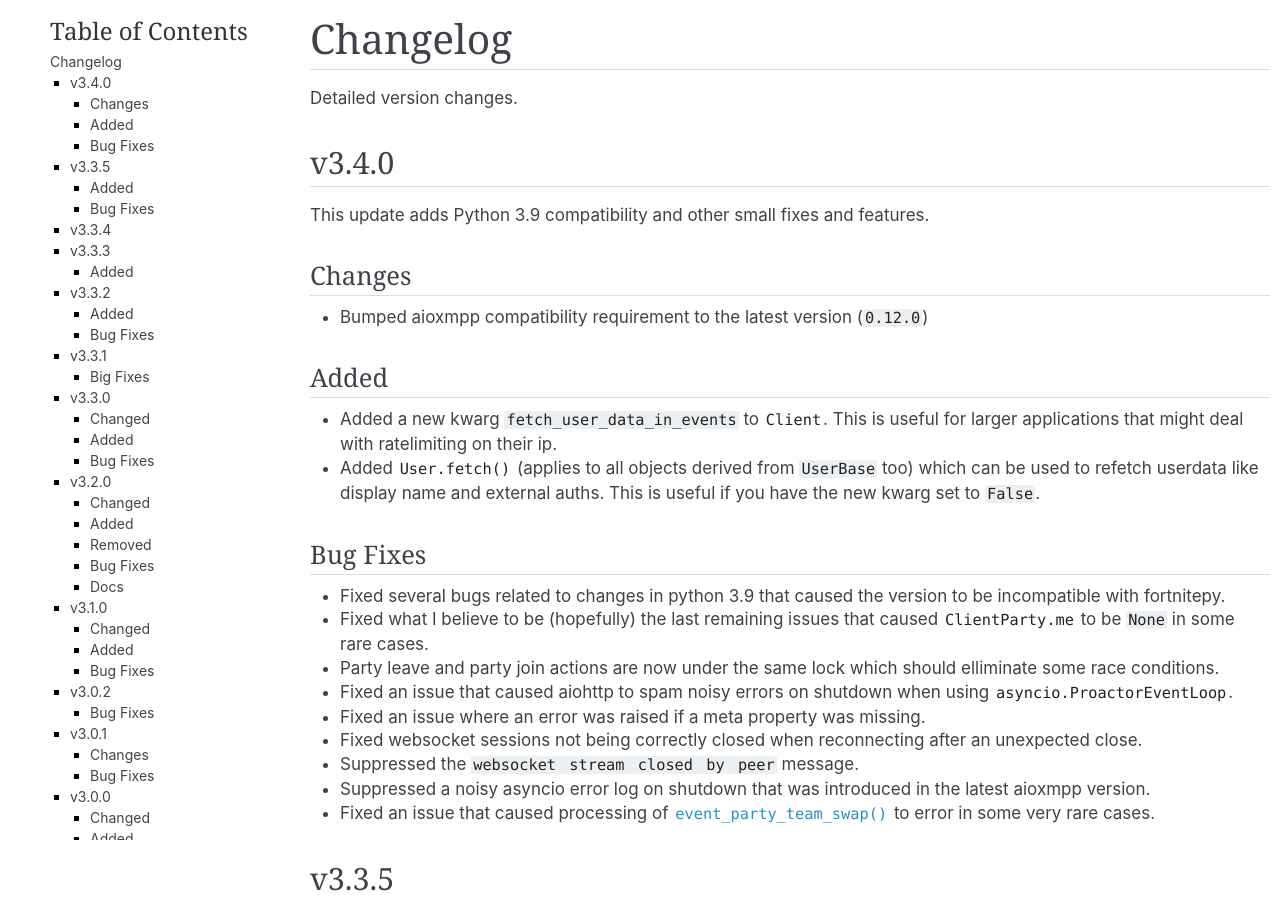
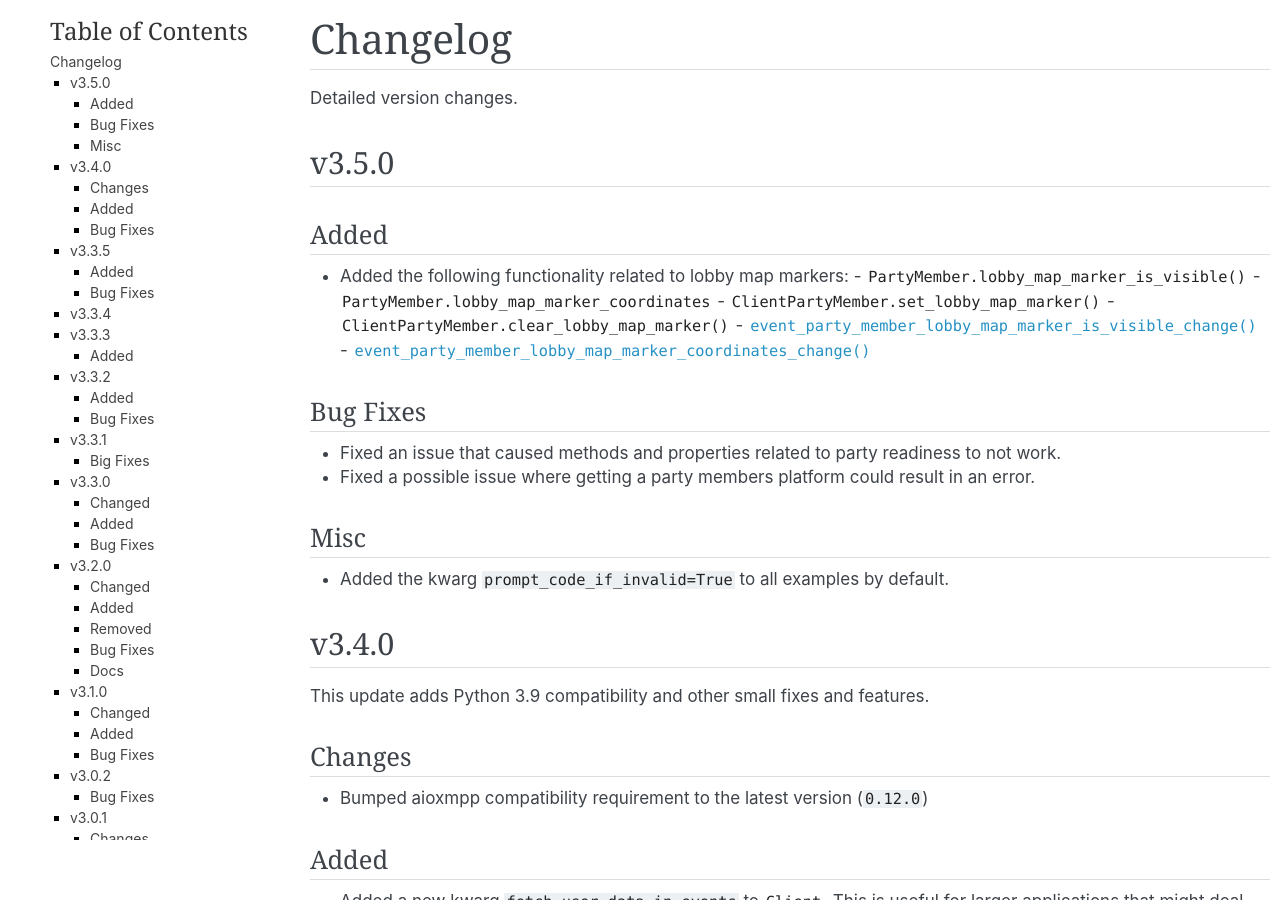
Before and after one commit to Terbau/fortnitepy, a Sphinx documentation site: the page built from docs/changelog.rst, in a window 1280 px wide and 900 px high. Built offline with Sphinx 7.4.7, drawn with Linux system fonts in a browser that asks for light colours.

Commit message:
v3.5.0 changelog + version bump

```diff
--- a/docs/changelog.rst
+++ b/docs/changelog.rst
@@ -4,6 +4,32 @@ Changelog
 =========
 
 Detailed version changes.
+
+
+v3.5.0
+------
+
+Added
+~~~~~
+
+- Added the following functionality related to lobby map markers:
+  - :meth:`PartyMember.lobby_map_marker_is_visible()`
+  - :attr:`PartyMember.lobby_map_marker_coordinates`
+  - :meth:`ClientPartyMember.set_lobby_map_marker()`
+  - :meth:`ClientPartyMember.clear_lobby_map_marker()`
+  - :func:`event_party_member_lobby_map_marker_is_visible_change()`
+  - :func:`event_party_member_lobby_map_marker_coordinates_change()`
+
+Bug Fixes
+~~~~~~~~~
+
+- Fixed an issue that caused methods and properties related to party readiness to not work.
+- Fixed a possible issue where getting a party members platform could result in an error.
+
+Misc
+~~~~
+
+- Added the kwarg ``prompt_code_if_invalid=True`` to all examples by default.
 
 
 v3.4.0
--- a/fortnitepy/__init__.py
+++ b/fortnitepy/__init__.py
@@ -25,7 +25,7 @@ OUT OF OR IN CONNECTION WITH THE SOFTWARE OR THE USE OR OTHER DEALINGS IN THE
 SOFTWARE.
 """
 
-__version__ = '3.4.0'
+__version__ = '3.5.0'
 
 from .client import Client, run_multiple, start_multiple, close_multiple
 from .auth import (Auth, EmailAndPasswordAuth, ExchangeCodeAuth,
```
